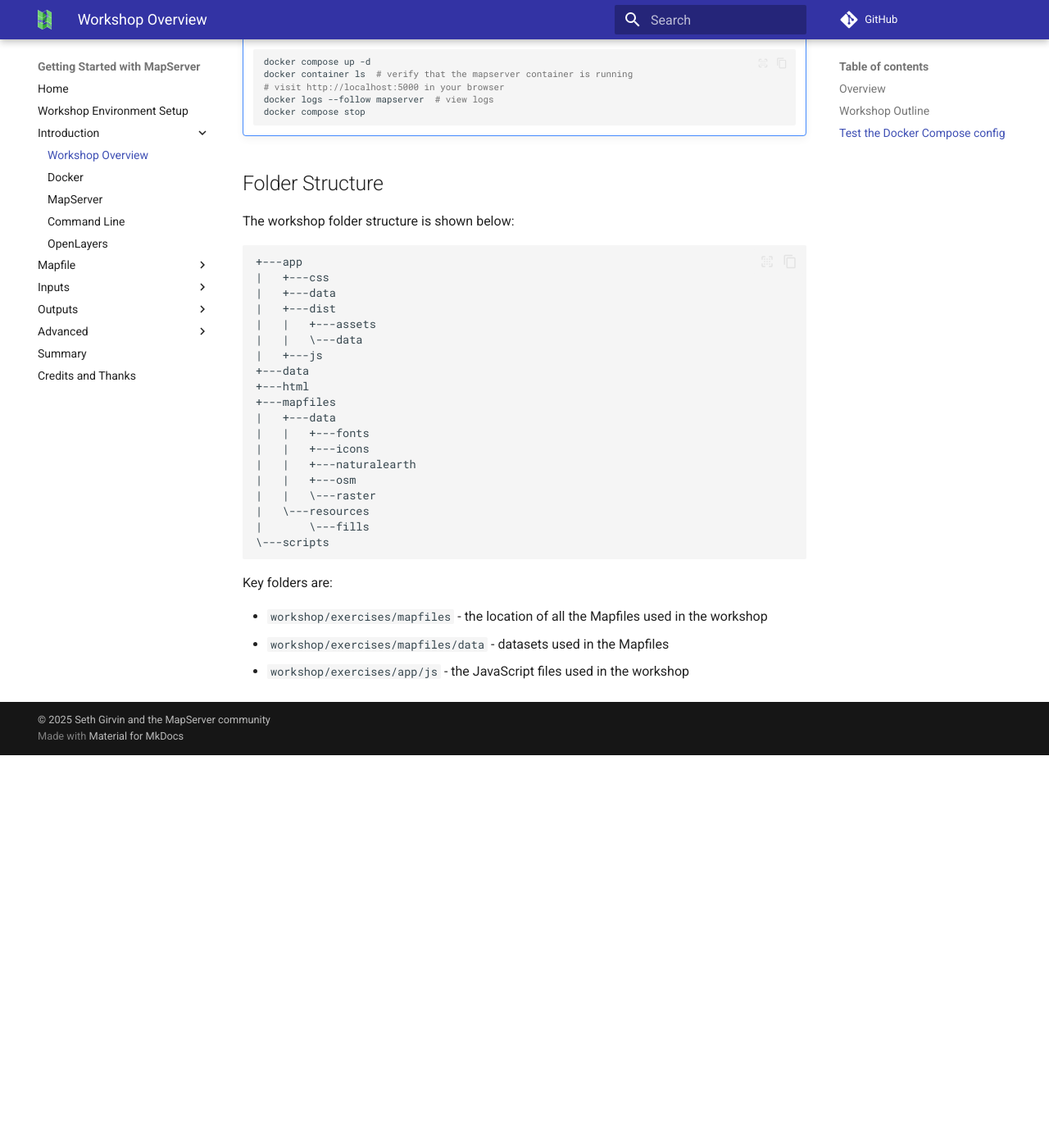
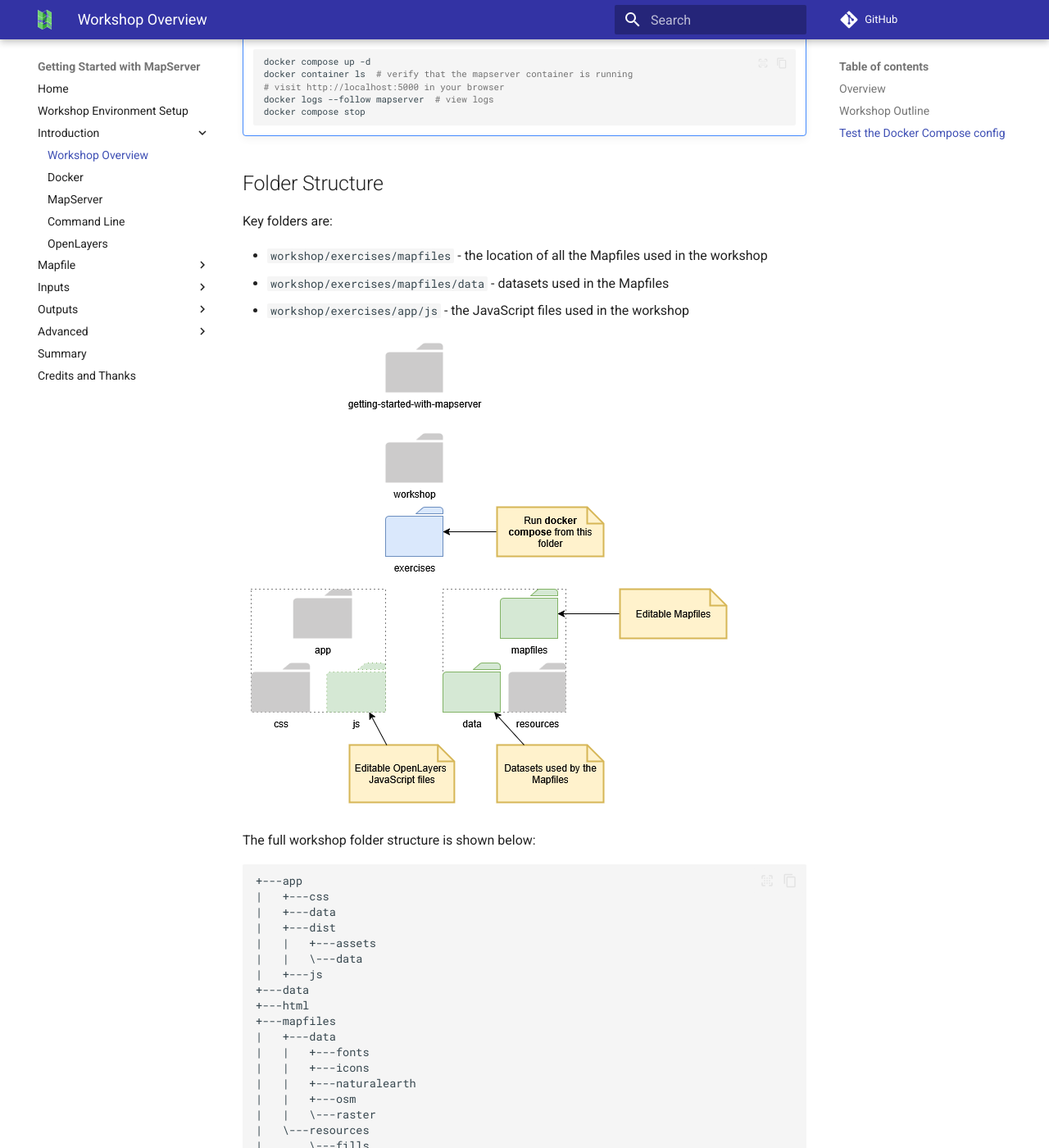
Before and after one commit to geographika/getting-started-with-mapserver, an MkDocs documentation site: the page built from workshop/content/docs/introduction/introduction.md, in a window 1280 px wide and 1400 px high, scrolled down 1812 px. Shown: the whole window at 82% size. Built offline with MkDocs 1.6.1 and Material for MkDocs 9.7.7, drawn with Linux system fonts in a browser that asks for light colours; comment, search, counter and statistics services are not loaded; before the commit the page ends 2733 px from its top, so only the background shows below that.

Commit message:
Add folder image

````diff
--- a/workshop/content/docs/introduction/introduction.md
+++ b/workshop/content/docs/introduction/introduction.md
@@ -79,14 +79,16 @@ setup provided to you is actually working. The configuration file for Docker Com
 
 ## Folder Structure
 
-The workshop folder structure is shown below:
-
-```
---8<-- "tree.md"
-```
-
 Key folders are:
 
 - `workshop/exercises/mapfiles` - the location of all the Mapfiles used in the workshop
 - `workshop/exercises/mapfiles/data` - datasets used in the Mapfiles
 - `workshop/exercises/app/js` - the JavaScript files used in the workshop
+
+![Workshop Folders](../assets/images/workshop-folders.png)
+
+The full workshop folder structure is shown below:
+
+```
+--8<-- "tree.md"
+```
````
Also changed, not shown: workshop/content/docs/assets/images/workshop-folders.png (added).
